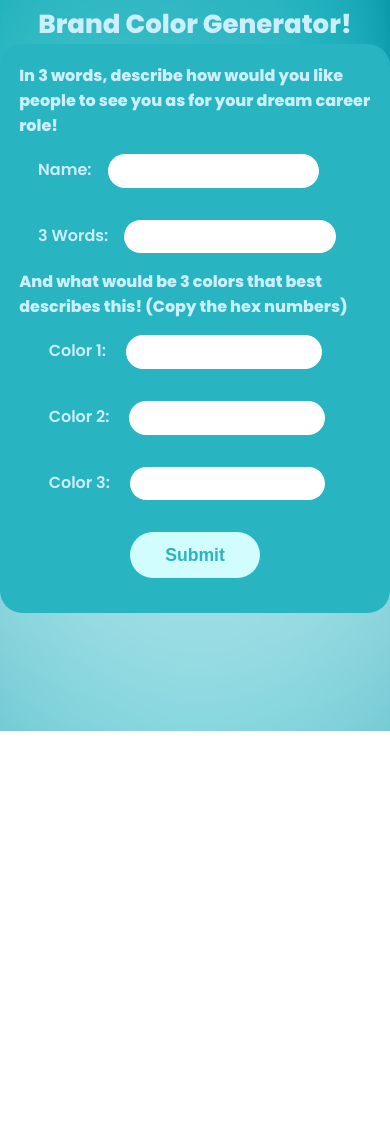
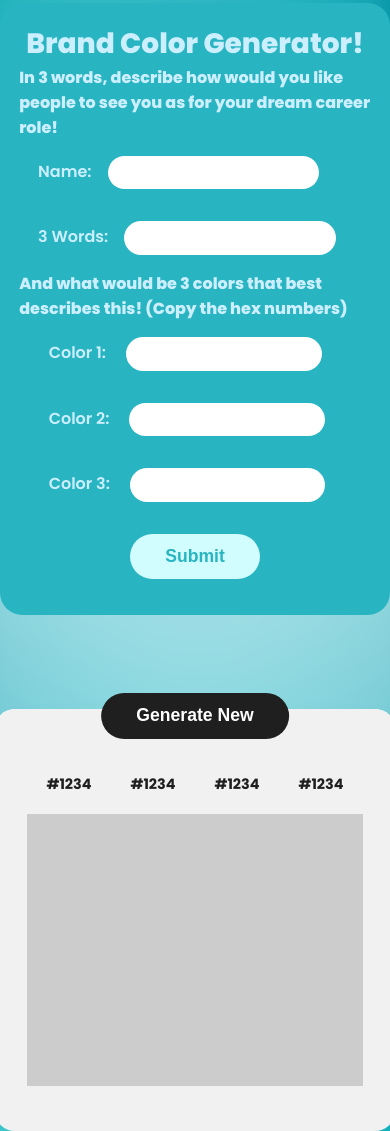
Before and after one commit to Metanoia-DevOps/Metanoia-Web-Application, a plain HTML site: page index.html in a window 390 px wide. Shown: the part 957-2088 px from the top of the page. Before the commit the page ends 1688 px from the top, so only its background shows below. Drawn offline with nearby package versions, Linux system fonts and the light colour scheme.

Commit message:
[feat]: fixed mobile color palette generator

```diff
--- a/index.html
+++ b/index.html
@@ -49,10 +49,9 @@
     </div>
 
     <div class="container">
+        <form type="colorPalette" action="https://sheetdb.io/api/v1/45lvg8git00gv" method="POST" id="sheetdb-form">
+            <div class="formContainer">
                 <div class="brandHeading"> Brand Color Generator!</div>
-
-        <form type="colorPalette" action="https://sheetdb.io/api/v1/45lvg8git00gv" method="POST" id="sheetdb-form">
-            <div class="container-form">
                 <div class="subheader2"> In 3 words, describe how would you like people to see you as for your dream career role! </div>
                 <div class="colorsWordsContainer">
                     <div>
@@ -75,12 +74,11 @@
                         Color 3: <input type="colors" name="data[Color 3]">
                     </div>
                 </div>
-
                 <button type="submit">Submit</button>
-
             </div>
         </form>
 
+          <div class="colorPaletteContainer">
             <div class = "pallete">
                 <button onclick="generateColors()"> Generate New </button>
                     <div class = "colors">
@@ -103,6 +101,8 @@
                     </div>
                 </div>
            </div>
+        </div>
+
 
 
     <script>
--- a/style.css
+++ b/style.css
@@ -7,7 +7,7 @@ body{
     overflow-x:hidden;
     height: 100%;
     background-size: cover;
-    background-repeat: no-repeat;
+    background-repeat: repeat-y;
     background-position: center;
     background-attachment: fixed;
 }
@@ -17,7 +17,7 @@ html{
     -webkit-background-size: cover;
     -moz-background-size: cover;
     -o-background-size: cover;
-    background-size: 100% 100vh;
+    background-size: 100% 150vh;
 }
 
 .container{
@@ -42,7 +42,7 @@ html{
 }
 
 .brandHeading{
-    font-size: 54px;
+    font-size: 72px;
     font-weight: 800;
 }
 .subheader{
@@ -120,7 +120,7 @@ button[type=submit]{
     display:flex;
     flex-direction: row;
 }
-.container-form{
+.formContainer{
     background : #28B4C1;
     border-radius: 1.4em;
     box-shadow: inset;
@@ -129,16 +129,25 @@ button[type=submit]{
     align-items: center;
     justify-content: center;
     flex-direction: column;
+    margin-top:-20rem;
 }
 
 .colors{
-      margin : 0 ;
+      margin : 0;
       background : #f1f1f1;
       min-height : 50vh ;
       display: flex ;
       justify-content : center ;
       align-items : center ;
       padding: 0 2em ;
+}
+
+.colorPaletteContainer{
+    position: absolute;
+    margin-top:35rem;
+    left: 50%;
+    transform : translateX( -50%) ;
+    max-width: fit-content;
 }
 
 .pallete Button {
@@ -148,7 +157,7 @@ button[type=submit]{
     font-size : 1.1em ;
     position : absolute ;
     left : 50%;
-    top:150%;
+    margin-top:-1rem;
     transform : translateX( -50%) ;
     border-radius : 1.4em ;
     background : #1f1f1f ;
@@ -166,7 +175,6 @@ button[type=submit]{
    }
 
 .pallete {
-    margin-top: 3rem;
     background : #fff ;
     width : 45em ;
     height : 25em ;
@@ -183,6 +191,7 @@ button[type=submit]{
     justify-content : space-between ;
     align-items : center ;
     overflow-y : hidden ;
+    overflow-x: hidden;
     height : 100% ;
     border-radius : 20px ;
 }
@@ -210,18 +219,15 @@ button[type=submit]{
     to{opacity:1;}
 }
 
-
-
 @media only screen and (max-width:480px){
     .heading{
         font-size:56px;
     }
     .brandHeading{
-        font-size: 26px;
-
+        font-size: 28px;
     }
-    .pallete{
-        display: none;
+    .colorPaletteContainer{
+        margin-top:75rem;
     }
     .subheader{
         font-size:16px;
@@ -234,6 +240,12 @@ button[type=submit]{
     }
     .colorsWordsContainer{
         flex-direction: column;
+    }
+    .formContainer{
+        margin-top:0rem;
+    }
+    .pallete{
+        width : 25em ;
     }
 
 }
```
Lines whose indentation alone changed are shown as unchanged.
